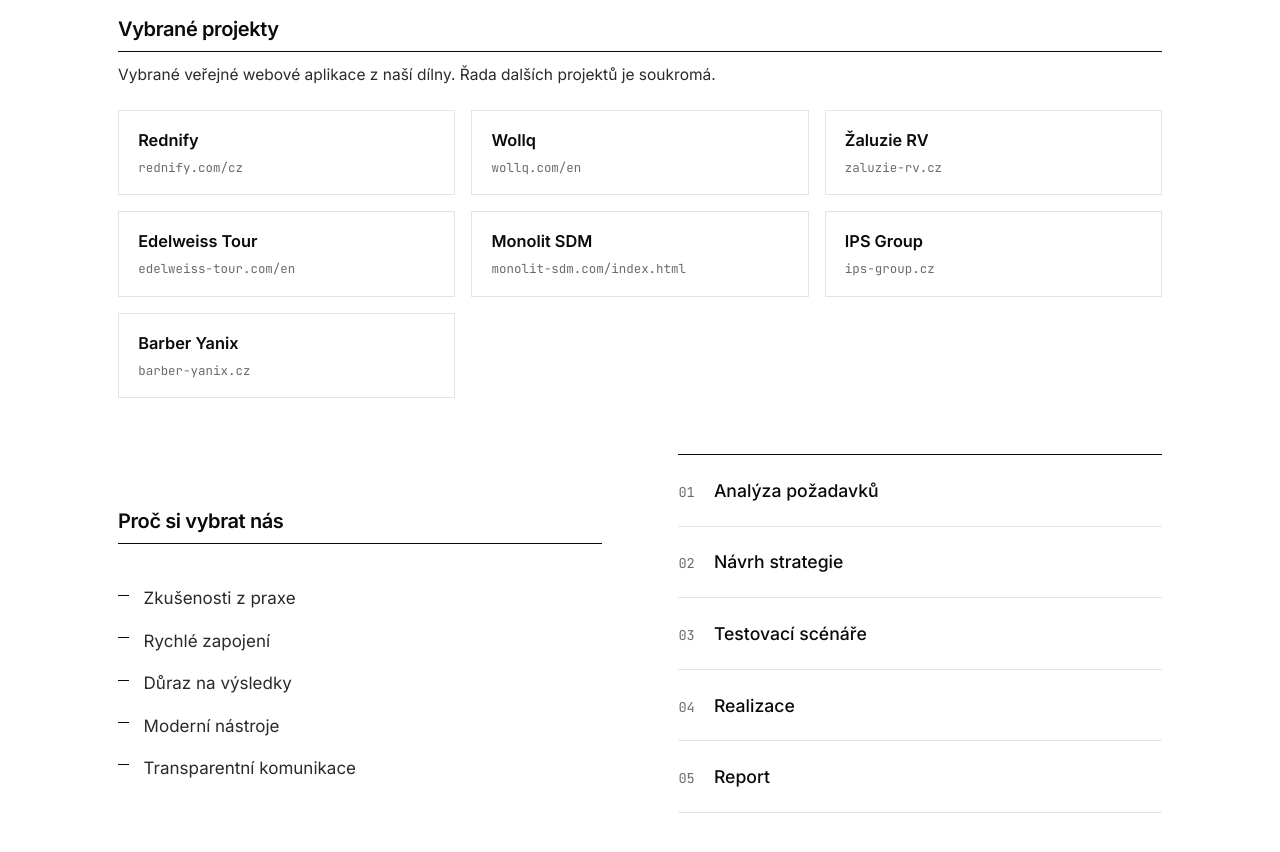
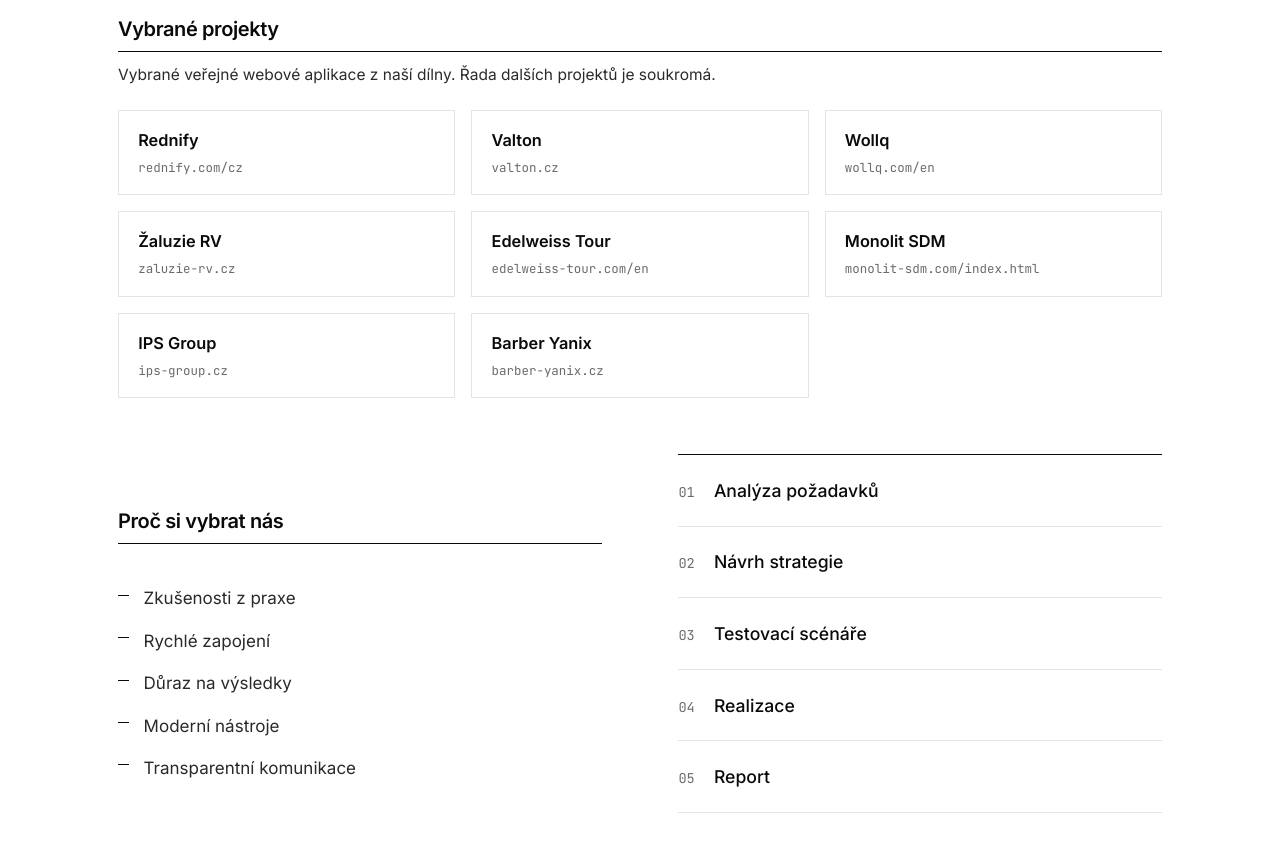
Before and after one commit to Vasaaa24/kodingcz, a Next.js app: page / in a window 1280 px wide. Shown: the part 10740-11592 px from the top of the page. Built offline with nearby package versions, Linux system fonts and the light colour scheme.

Commit message:
feat: add Valton as second portfolio project

```diff
--- a/app/content.ts
+++ b/app/content.ts
@@ -280,6 +280,7 @@
     "Vybrané veřejné webové aplikace z naší dílny. Řada dalších projektů je soukromá.",
   portfolio: [
     { name: "Rednify", url: "https://rednify.com/cz" },
+    { name: "Valton", url: "https://valton.cz/" },
     { name: "Wollq", url: "https://wollq.com/en" },
     { name: "Žaluzie RV", url: "https://zaluzie-rv.cz/" },
     { name: "Edelweiss Tour", url: "https://edelweiss-tour.com/en" },
```
